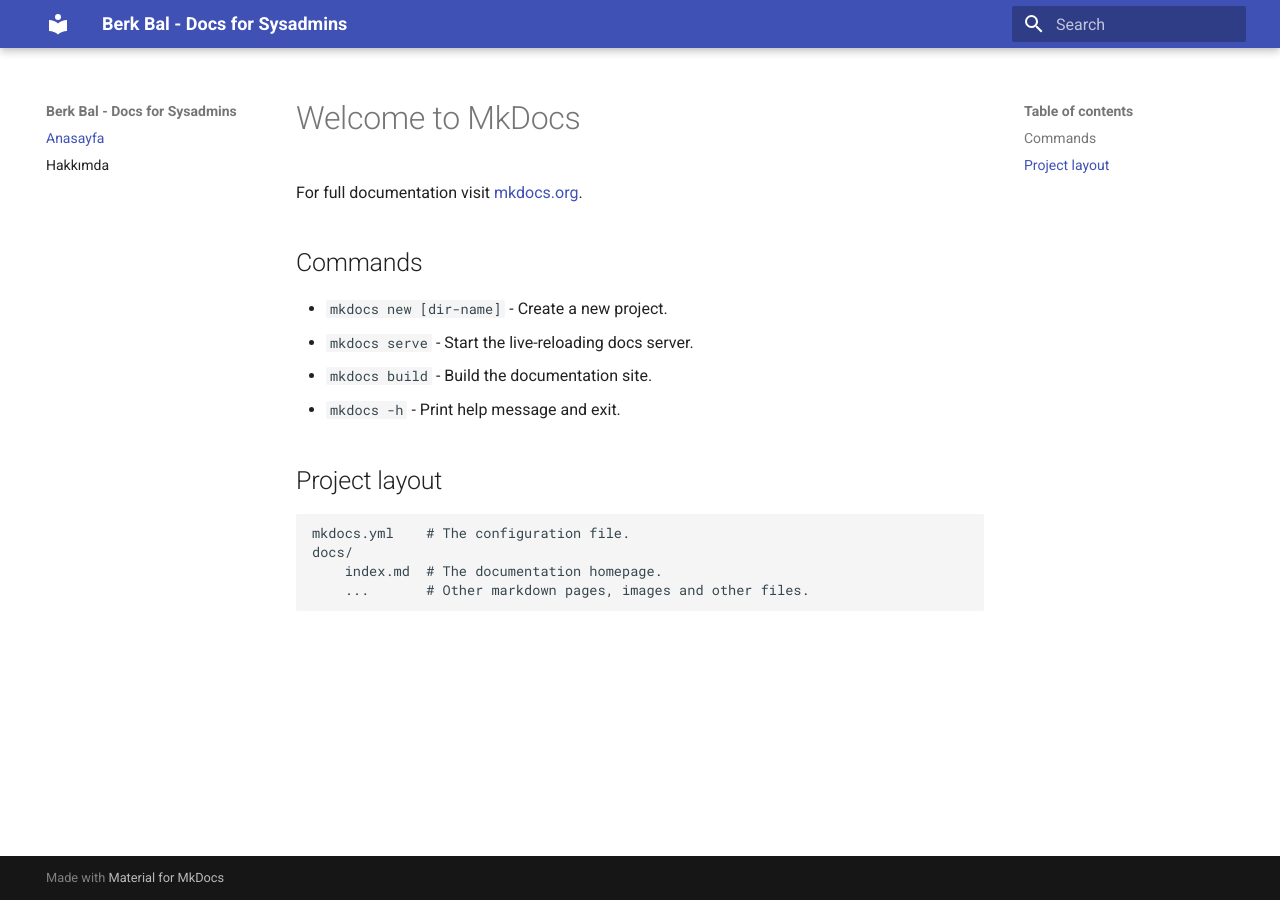
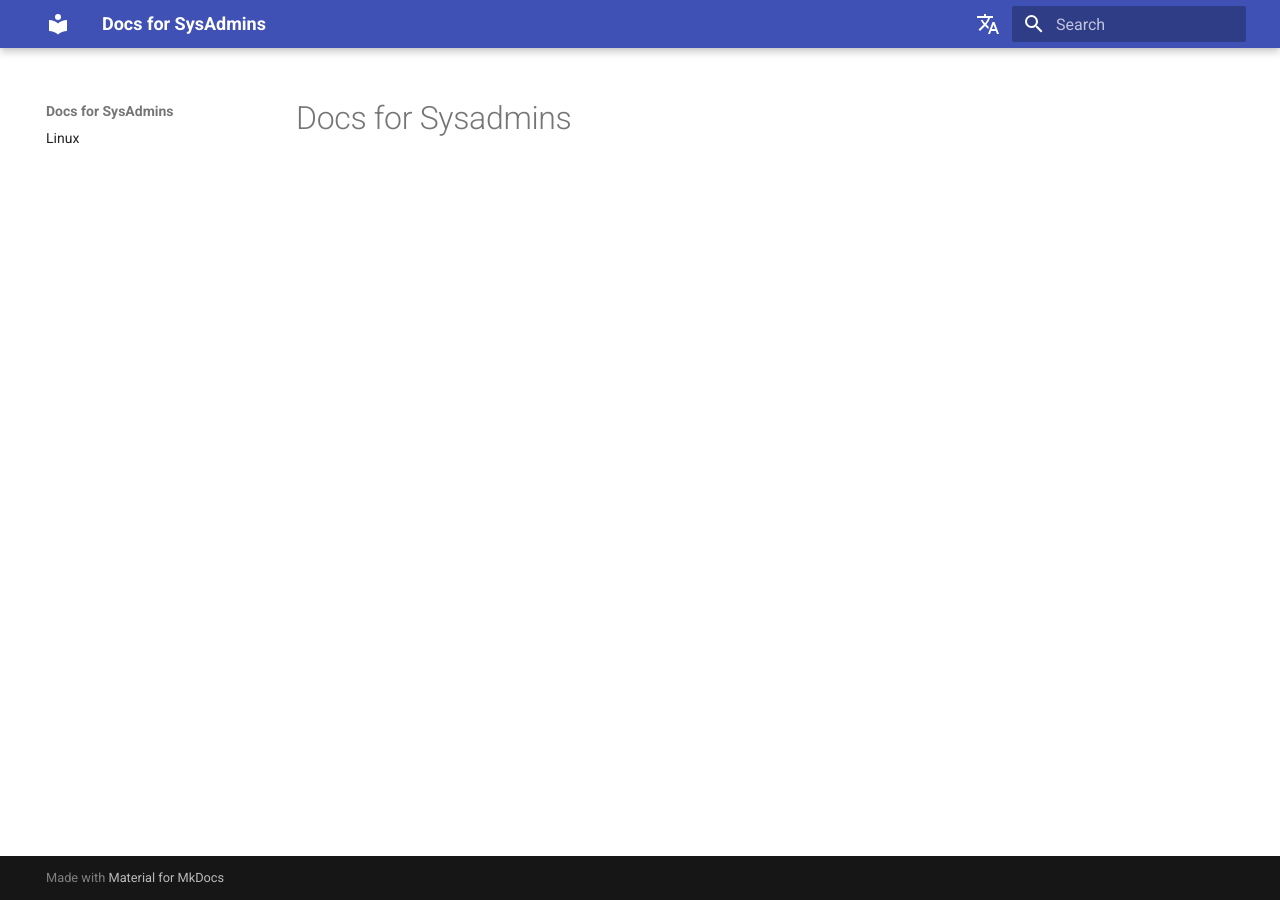
Before and after one commit to berkbal/docs, an MkDocs documentation site: the page built from docs/index.md, in a window 1280 px wide. Built offline with MkDocs 1.6.1 and Material for MkDocs 9.7.7, drawn with Linux system fonts in a browser that asks for light colours; comment, search, counter and statistics services are not loaded.

Commit message:
Gereksiz dosyalarin kaldirilmasi, karanlik mod eklenmesi, taslak sayfalarin eklenmesi.

```diff
--- a/docs/index.md
+++ b/docs/index.md
@@ -1,17 +1 @@
-# Welcome to MkDocs
-
-For full documentation visit [mkdocs.org](https://www.mkdocs.org).
-
-## Commands
-
-* `mkdocs new [dir-name]` - Create a new project.
-* `mkdocs serve` - Start the live-reloading docs server.
-* `mkdocs build` - Build the documentation site.
-* `mkdocs -h` - Print help message and exit.
-
-## Project layout
-
-    mkdocs.yml    # The configuration file.
-    docs/
-        index.md  # The documentation homepage.
-        ...       # Other markdown pages, images and other files.
+# Docs for Sysadmins
--- a/mkdocs.yml
+++ b/mkdocs.yml
@@ -1,6 +1,33 @@
-site_name: Berk Bal - Docs for Sysadmins
+site_name: Docs for SysAdmins
 theme:
   name: material
+  favicon: images/favicon.png
+
+  palette:
+    # Palette toggle for automatic mode
+    - media: "(prefers-color-scheme)"
+      toggle:
+        icon: material/brightness-auto
+        name: Switch to light mode
+    # Palette toggle for light mode
+    - scheme: default
+      toggle:
+        icon: material/brightness-7
+        name: Switch to dark mode
+
+    # Palette toggle for dark mode
+    - scheme: slate
+      toggle:
+        icon: material/brightness-4
+        name: Switch to light mode
+extra:
+  alternate:
+    - name: Turkish
+      link: /tr/
+      lang: tr
+    - name: English
+      link: /en/
+      lang: en
+
 nav:
-  - Anasayfa: index.md
-  - Hakkımda: about.md
+  - Linux: linux.md
```
Also changed, not shown: docs/linux.md (added).
